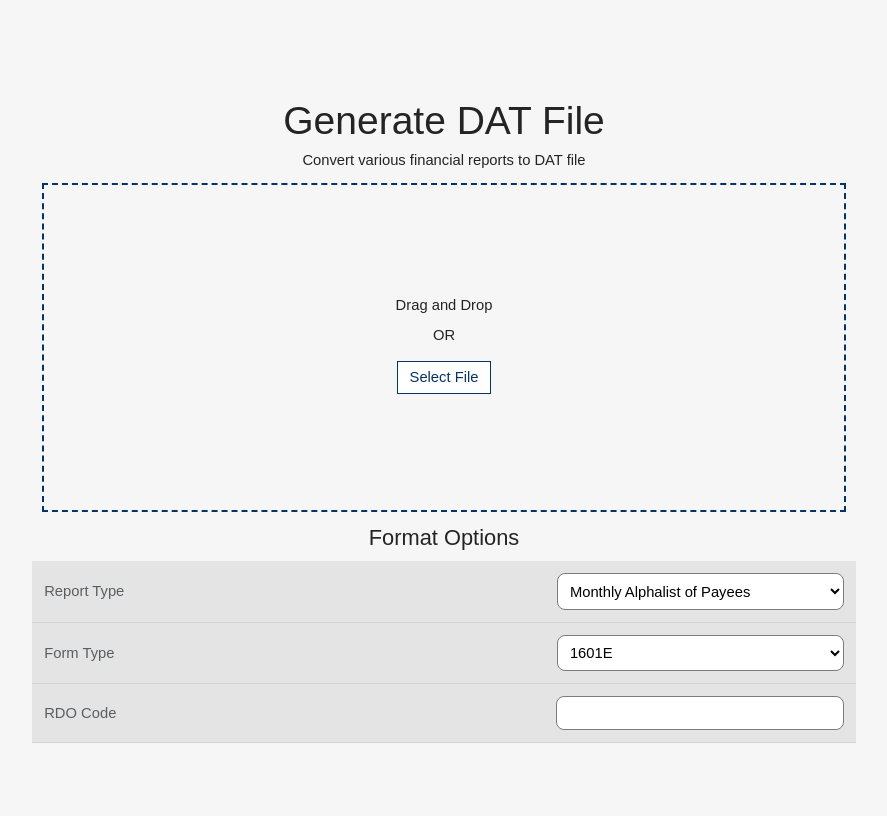
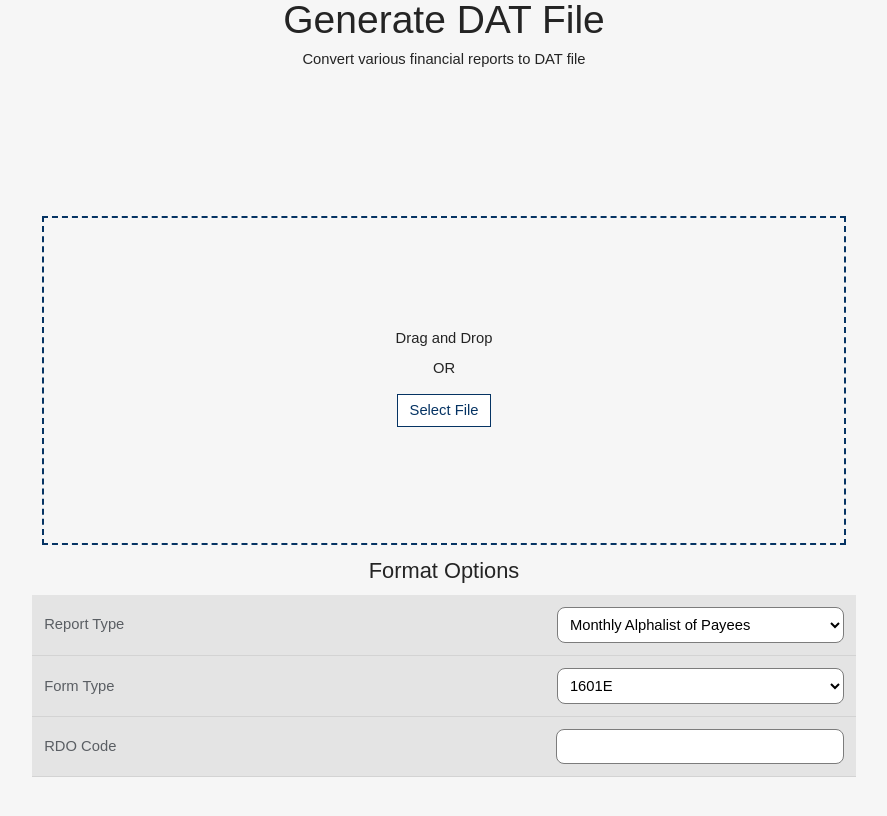
Before and after one commit to github-user-418848/file-converter, a Vue app: page /gen-dat-file/map/1601E in a window 1280 px wide. Shown: the top 816 px of the page, without its empty margins (196-1083 px from the left). Built offline with nearby package versions, Linux system fonts and the light colour scheme.

Commit message:
moved Header and Footer component

```diff
--- a/src/App.vue
+++ b/src/App.vue
@@ -1,9 +1,9 @@
 <template>
+  <Header />
   <div class="content">
-    <Header />
     <router-view></router-view>
-    <Footer />
   </div>
+  <Footer />
 </template>
 
 <script>
```
